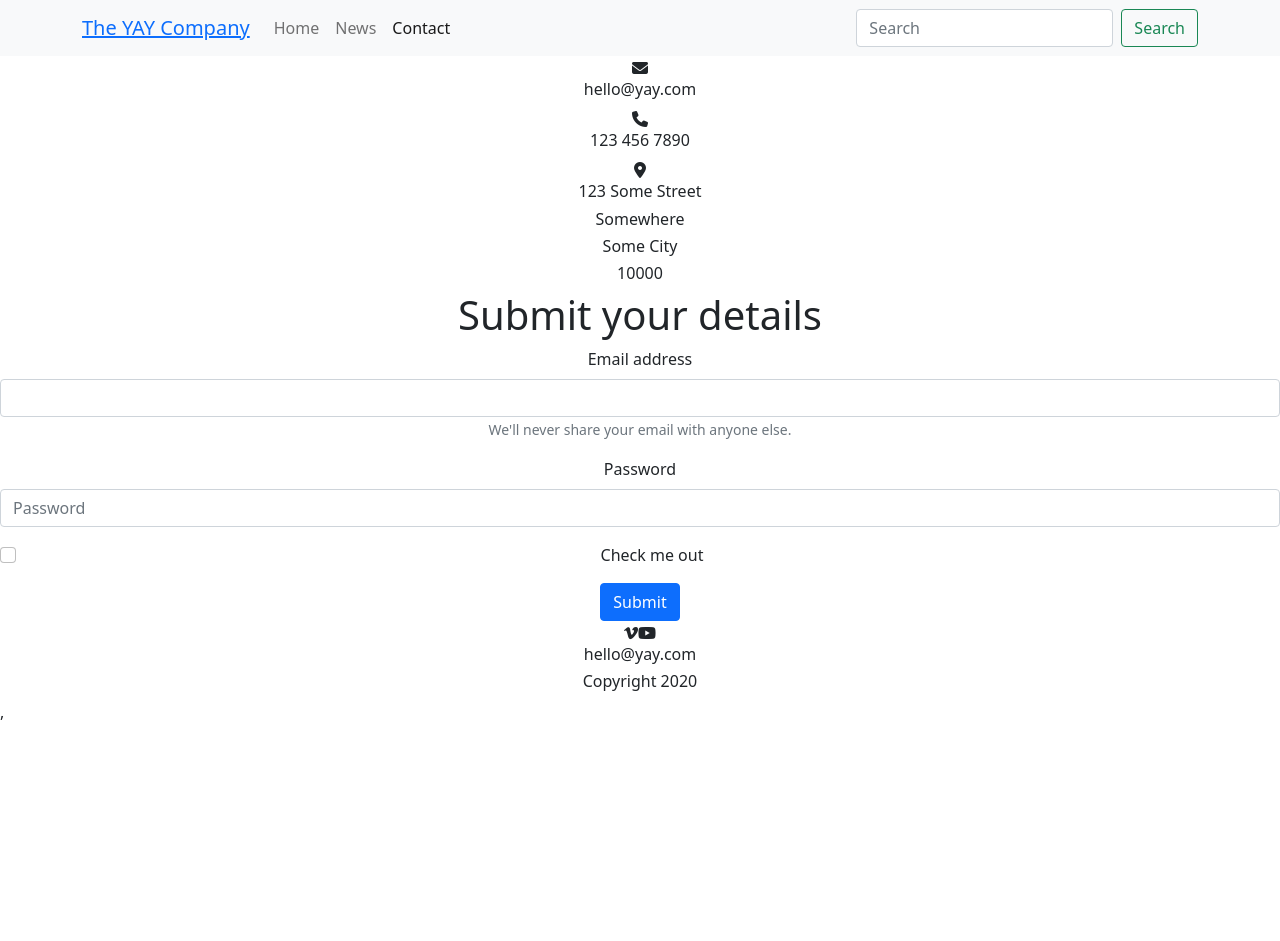
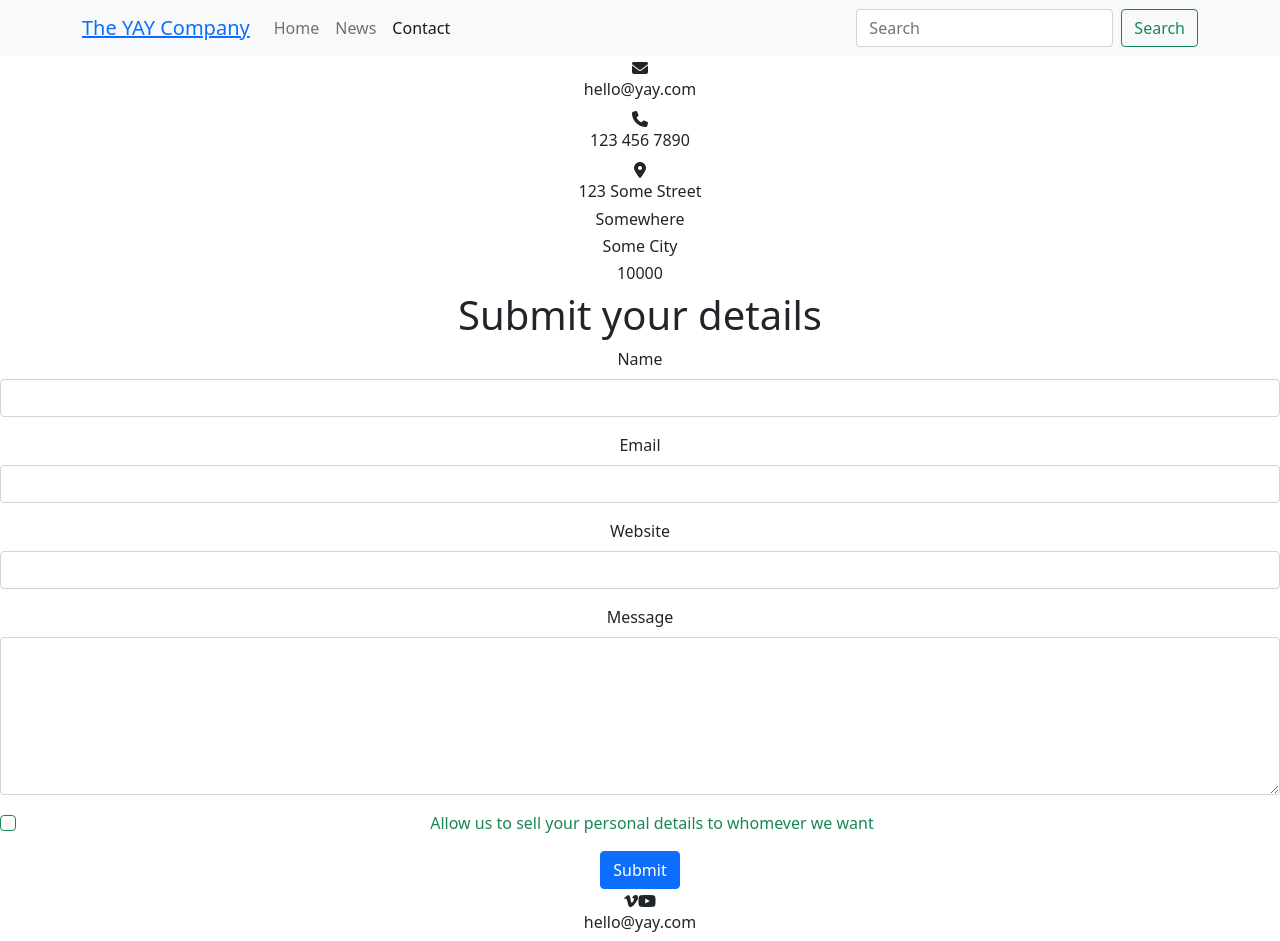
Before and after one commit to Noroff-FEU-Assignments/css-frameworks-ca-pkderlam87, a React (Create React App) app in the folder yay/: page /Contact in a window 1280 px wide. Shown: the top 941 px of the page. Before the commit the page ends 800 px from the top, so only its background shows below. Built offline with nearby package versions, Linux system fonts and the light colour scheme; a web font is replaced by a local one.

Commit message:
Added form to a contact

```diff
--- a/yay/src/components/Contact/FormContact.js
+++ b/yay/src/components/Contact/FormContact.js
@@ -6,21 +6,34 @@ function FormContact() {
     return (
         <>
             <Form>
-                <Form.Group className="mb-3" controlId="formBasicEmail">
-                    <Form.Label>Email address</Form.Label>
+                <Form.Group className="mb-3">
+                    <Form.Label>Name</Form.Label>
+                    <Form.Control type="name" />
+                </Form.Group>
+                <Form.Group className="mb-3">
+                    <Form.Label>Email</Form.Label>
                     <Form.Control type="email" />
-                    <Form.Text className="text-muted">
-                        We'll never share your email with anyone else.
-                    </Form.Text>
+                </Form.Group>
+                <Form.Group className="mb-3">
+                    <Form.Label>Website</Form.Label>
+                    <Form.Control type="url" />
+                </Form.Group>
+                <Form.Group className="mb-3" controlId="exampleForm.ControlTextarea1">
+                    <Form.Label>Message</Form.Label>
+                    <Form.Control as="textarea" rows={6} />
+                </Form.Group>
+                <Form.Group>
+                    {['checkbox'].map((type) => (
+                        <div key={type} className="mb-3">
+                            <Form.Check type={type} id={`check-api-${type}`}>
+                                <Form.Check.Input type={type} isValid />
+                                <Form.Check.Label>{`Allow us to sell your personal details
+to whomever we want`}</Form.Check.Label>
+                            </Form.Check>
+                        </div>
+                    ))}
                 </Form.Group>
 
-                <Form.Group className="mb-3" controlId="formBasicPassword">
-                    <Form.Label>Password</Form.Label>
-                    <Form.Control type="password" placeholder="Password" />
-                </Form.Group>
-                <Form.Group className="mb-3" controlId="formBasicCheckbox">
-                    <Form.Check type="checkbox" label="Check me out" />
-                </Form.Group>
                 <Button variant="primary" type="submit">
                     Submit
                 </Button>
```
